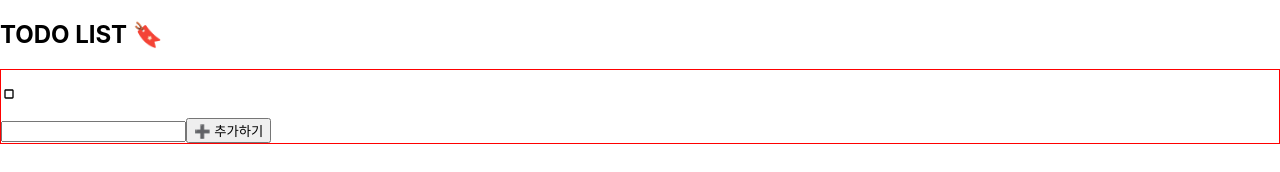
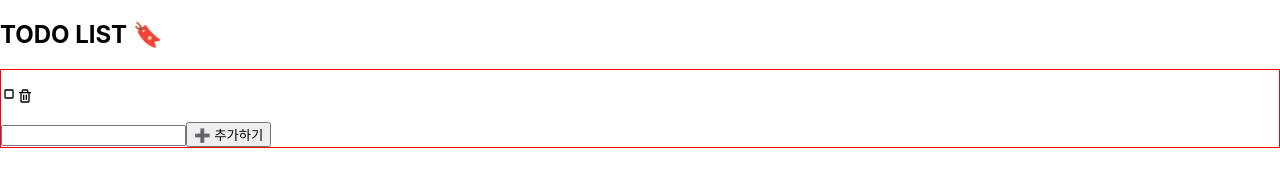
Before and after one commit to heeji289/react-todo-list, a React (Create React App) app: page / in a window 1280 px wide. Both pictures are taken after a click on the button "➕ 추가하기". Shown: the top 172 px of the page. Built offline with nearby package versions, Linux system fonts and the light colour scheme; the HTML template or start-up script is replaced by a standard one.

Commit message:
feat: 아이템 삭제, 완료 기능 구현

```diff
--- a/src/Todo/TodoList.tsx
+++ b/src/Todo/TodoList.tsx
@@ -1,5 +1,5 @@
 import { useState } from 'react';
-import { BiCheckbox, BiCheckboxChecked } from 'react-icons/bi';
+import { BiCheckbox, BiCheckboxChecked, BiTrash } from 'react-icons/bi';
 import uuid from 'react-uuid';
 
 type ItemType = {
@@ -28,20 +28,47 @@ export function TodoList() {
     setInputText('');
   };
 
+  const onClickDelete = (itemID: string) => {
+    setItemList(prev => prev.filter(v => v.itemID !== itemID));
+  };
+
+  const onToggleCheck = (itemID: string) => {
+    setItemList(prev =>
+      prev.map(v => {
+        if (v.itemID === itemID) {
+          return {
+            ...v,
+            isCompleted: !v.isCompleted,
+          };
+        } else {
+          return v;
+        }
+      })
+    );
+  };
+
   return (
     <div style={{ border: '1px solid red' }}>
       {itemList.map(v => {
         return (
-          <p
+          <div
             key={v.itemID}
             style={{
               display: 'flex',
               alignItems: 'center',
               flexDirection: 'row',
             }}>
-            {v.isCompleted ? <BiCheckboxChecked /> : <BiCheckbox />}
-            {v.description}
-          </p>
+            <p onClick={() => onToggleCheck(v.itemID)}>
+              {v.isCompleted ? <BiCheckboxChecked /> : <BiCheckbox />}
+            </p>
+            <p
+              style={{
+                textDecoration: v.isCompleted ? 'line-through' : 'none',
+              }}>
+              {v.description}
+            </p>
+            <BiTrash onClick={() => onClickDelete(v.itemID)} />
+          </div>
         );
       })}
 
```
